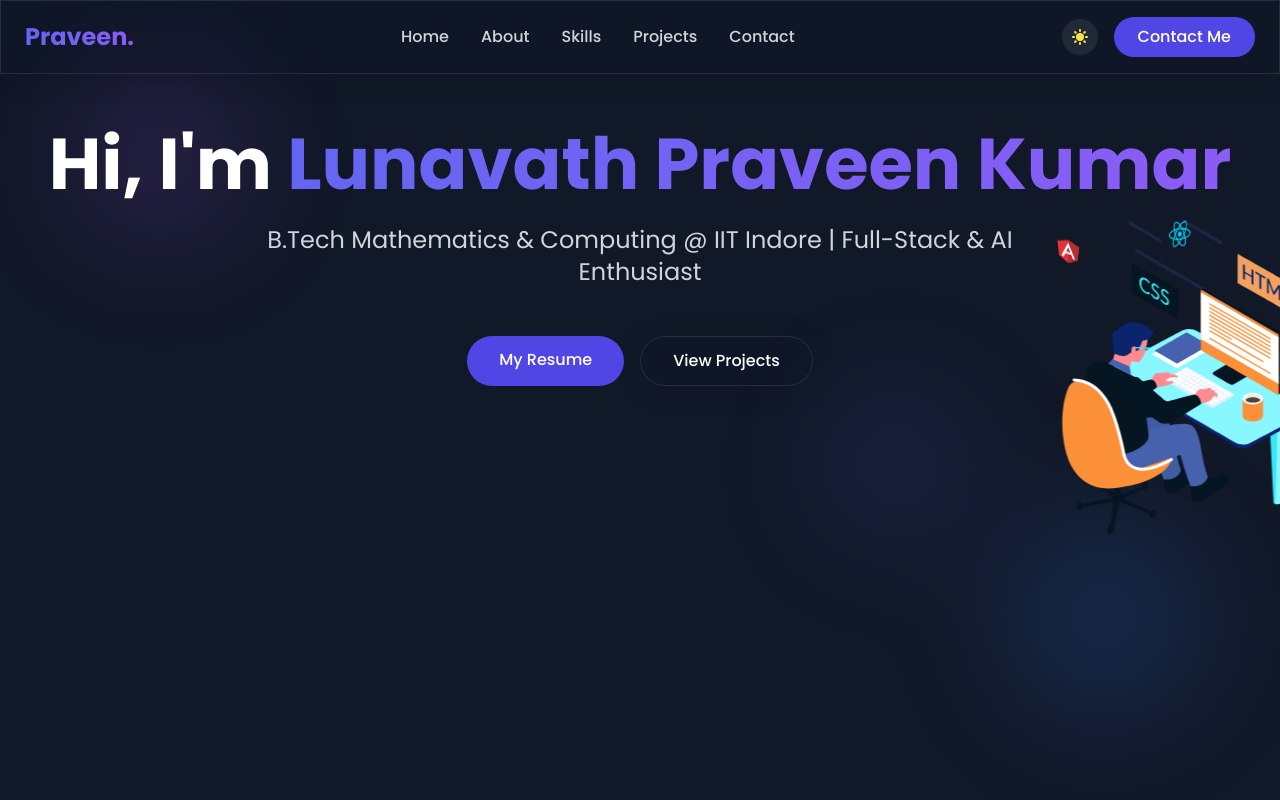
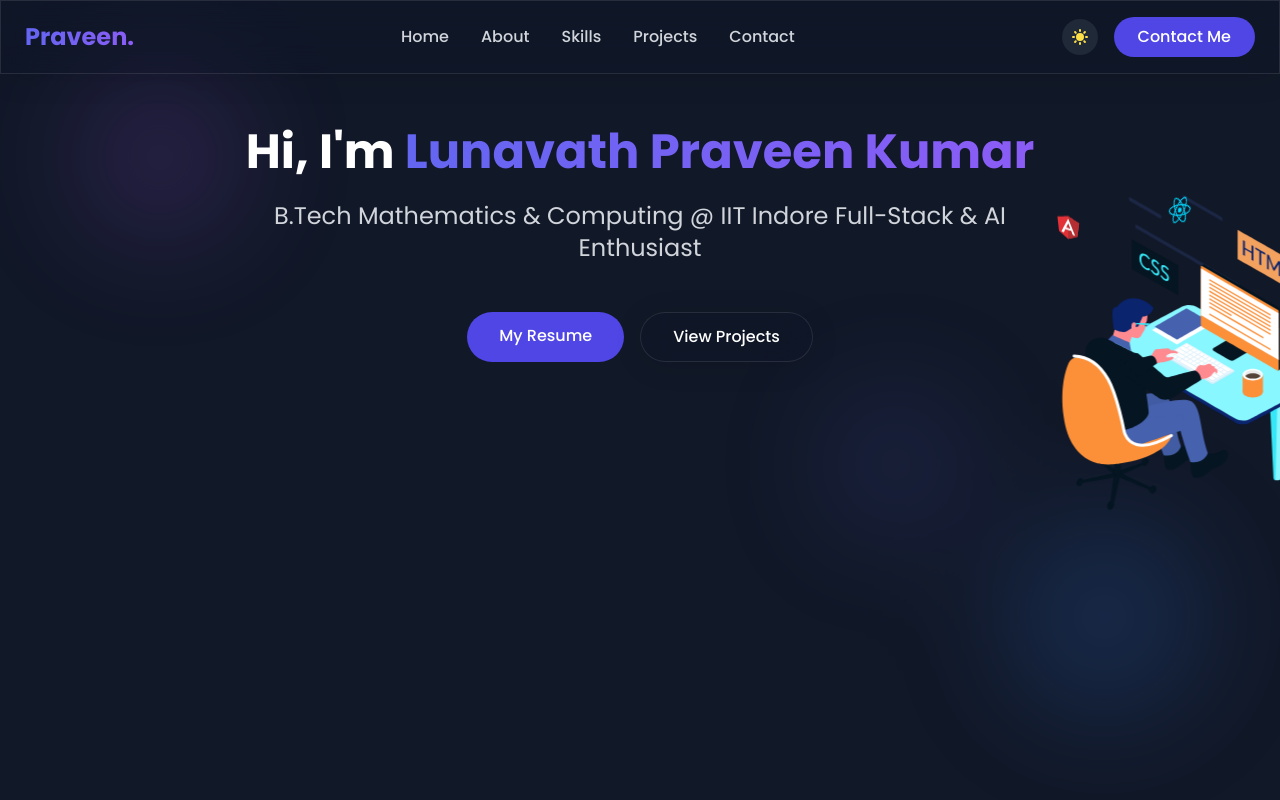
Before and after one commit to L-Praveen36/portfolio, a React (Vite) app: page / in a window 1280 px wide. Shown: the top 800 px of the page. Built offline with nearby package versions, Linux system fonts and the light colour scheme.

Commit message:
Initial commit

```diff
--- a/src/components/Hero.jsx
+++ b/src/components/Hero.jsx
@@ -29,7 +29,7 @@ function Hero({ darkMode }) {
             transition={{ duration: 0.8 }}
             className="text-center"
           >
-            <h1 className="text-5xl md:text-7xl font-bold mb-6">
+            <h1 className="text-3xl md:text-5xl font-bold mb-6">
               Hi, I'm{" "}
               <span className="gradient-text">Lunavath Praveen Kumar</span>
             </h1>
@@ -41,8 +41,8 @@ function Hero({ darkMode }) {
                 darkMode ? "text-gray-300" : "text-gray-600"
               }`}
             >
-              B.Tech Mathematics & Computing @ IIT Indore | Full-Stack &
-              AI Enthusiast
+              B.Tech Mathematics & Computing @ IIT Indore
+               Full-Stack & AI Enthusiast
             </motion.p>
 
             {/* Buttons */}
```
